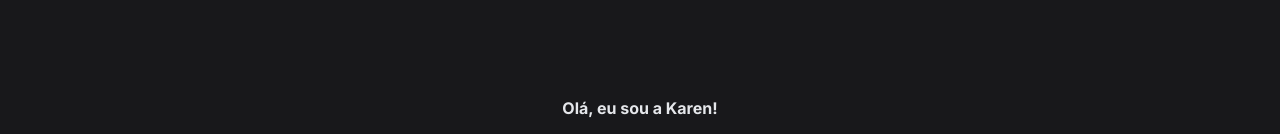
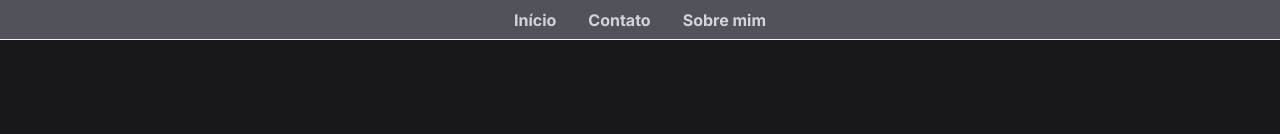
Before and after one commit to karenfrocha/portfolio, a Next.js app: page / in a window 1280 px wide. Shown: the top 134 px of the page. Built offline with nearby package versions, Linux system fonts and the light colour scheme.

Commit message:
feat: add navigation bar on root layout

```diff
--- a/src/app/layout.tsx
+++ b/src/app/layout.tsx
@@ -1,6 +1,7 @@
 import type { Metadata } from "next";
 import { Inter } from "next/font/google";
 import "./globals.css";
+import Link from "next/link";
 
 const inter = Inter({ subsets: ["latin"] });
 
@@ -16,7 +17,20 @@ export default function RootLayout({
 }>) {
   return (
     <html lang="en">
-      <body className={inter.className}>{children}</body>
+      <body className={inter.className}>
+        <div className="flex flex-row justify-center items-center gap-8 h-10 bg-zinc-600 border-b-[0.05rem] border-gray-100 font-bold text-gray-300">
+          <Link href={"/"} className="hover:text-gray-900">
+            Início
+          </Link>
+          <Link href={"/contato"} className="hover:text-gray-900">
+            Contato
+          </Link>
+          <Link href={"/sobre-mim"} className="hover:text-gray-900">
+            Sobre mim
+          </Link>
+        </div>
+        {children}
+      </body>
     </html>
   );
 }
```
